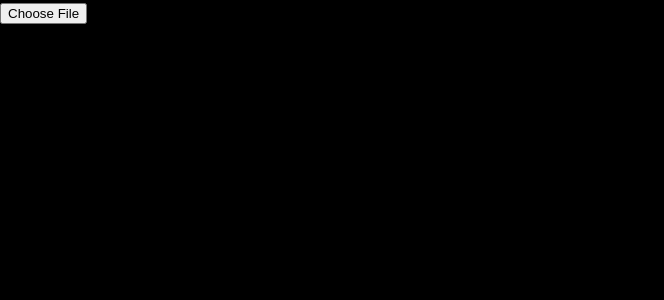
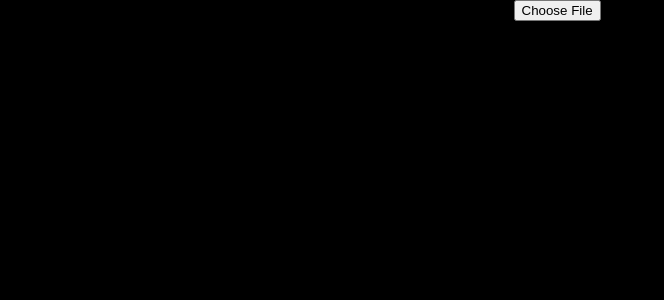
Before and after one commit to dineshyadav19/solar-spotify, a React (Create React App) app: page / in a window 1280 px wide. Shown: the top 300 px of the page, without its empty margins (0-664 px from the left). Built offline with nearby package versions, Linux system fonts and the light colour scheme.

Commit message:
fix: csv files

```diff
--- a/src/index.js
+++ b/src/index.js
@@ -5,7 +5,7 @@ import "./index.css"
 
 const root = ReactDOM.createRoot(document.getElementById("root"))
 root.render(
-  <>
+  <div style={{ display: "flex", justifyContent: "center", margin: "auto" }}>
     <App />
-  </>
+  </div>
 )
```
Also changed, not shown: src/dummy.csv, src/generation_data.csv.
